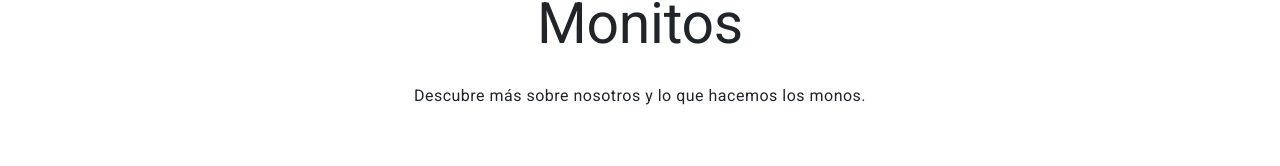
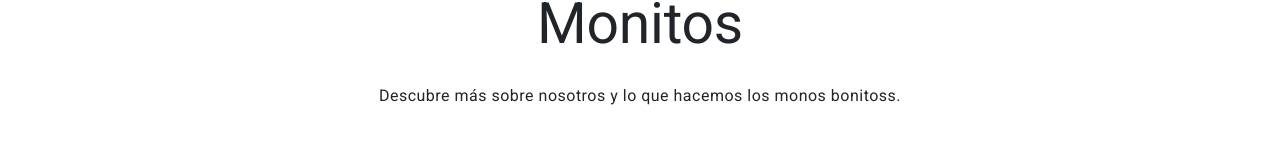
Before and after one commit to J0seFY/monosGPS-docker, an Angular app in the folder frontend/: page /inicio in a window 1280 px wide. Shown: the part 327-493 px from the top of the page. Built offline with nearby package versions, Linux system fonts and the light colour scheme.

Commit message:
prueba 2 hace cambios porfavor

```diff
--- a/frontend/src/app/components/inicio/inicio.component.html
+++ b/frontend/src/app/components/inicio/inicio.component.html
@@ -3,7 +3,7 @@
     <div class="col-12 text-center my-5">
       <h1>Bienvenido a la plataforma</h1>
       <h1>Gestion Comunal de establecimientos Monitos</h1>
-      <p>Descubre más sobre nosotros y lo que hacemos los monos.</p>
+      <p>Descubre más sobre nosotros y lo que hacemos los monos bonitoss.</p>
     </div>
   </div>
 
```
